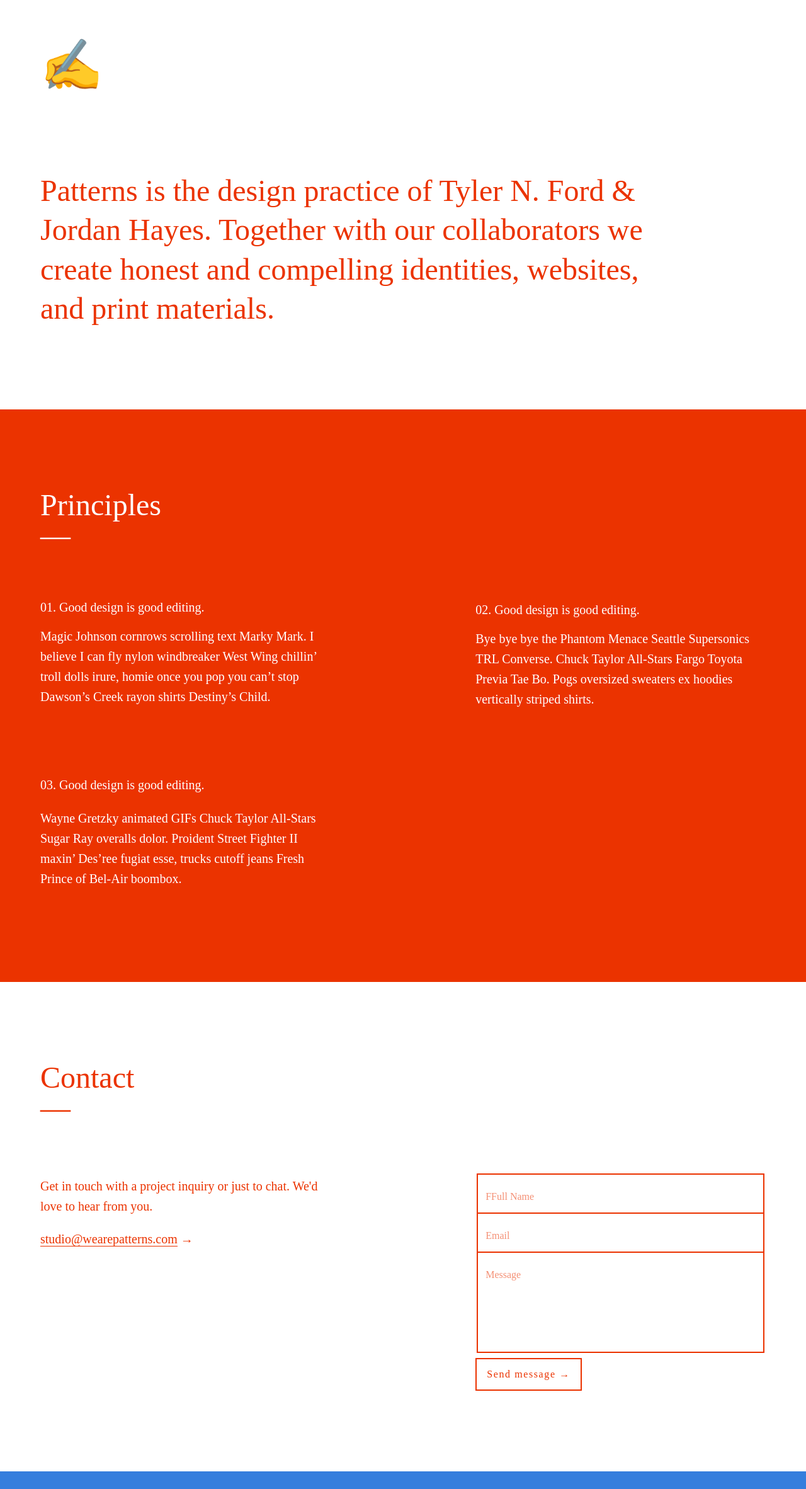
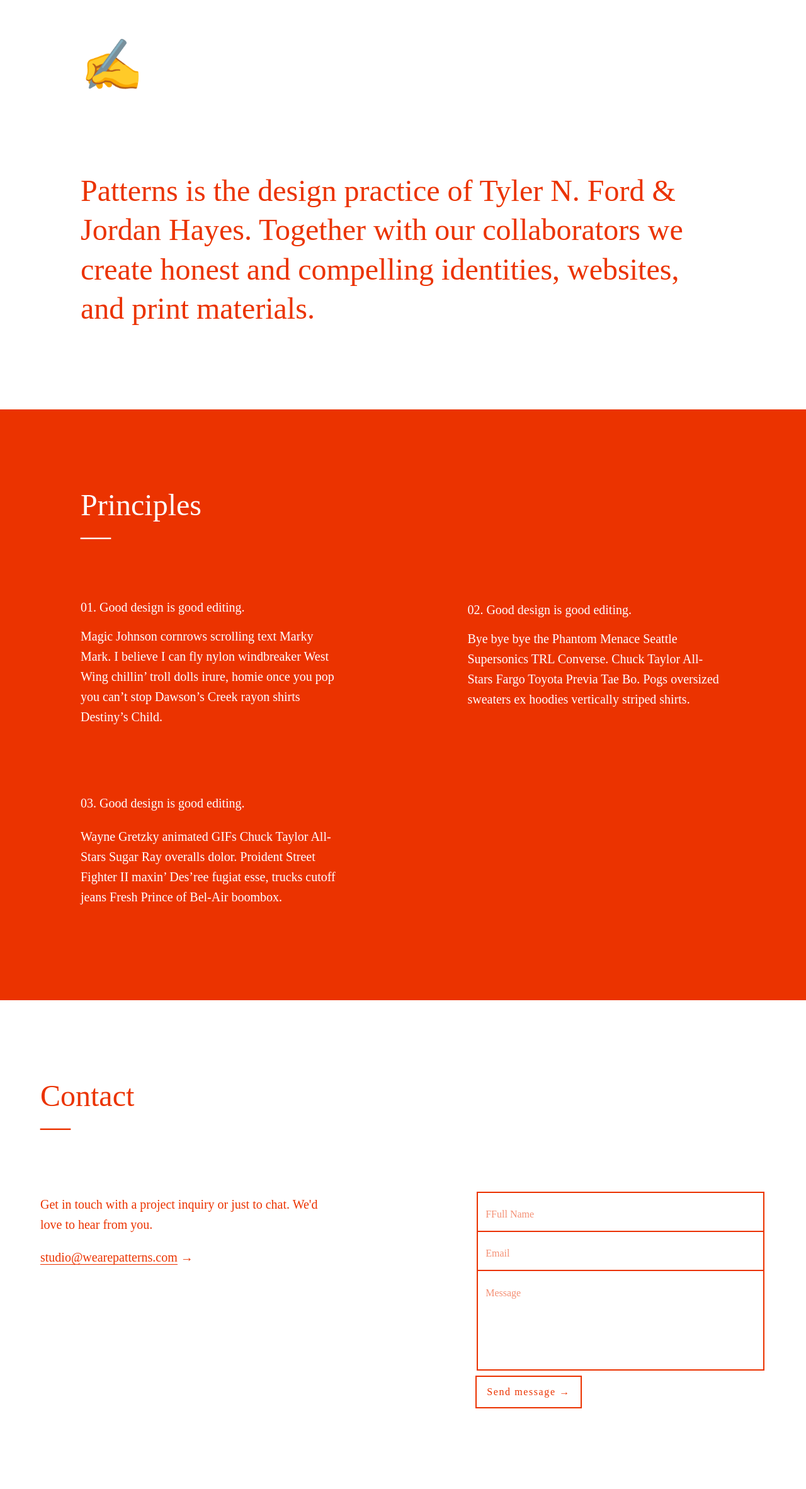
Before and after one commit to wearepatterns/wearepatterns.github.io, a Jekyll site: the page built from index.markdown, in a window 1280 px wide. Shown: the whole page at 63% size. Built offline with Jekyll 4.4.1, drawn with Linux system fonts in a browser that asks for light colours; before the commit the page ends 2336 px from its top, so only the background shows below that.

Commit message:
Update new.html

```diff
--- a/_layouts/new.html
+++ b/_layouts/new.html
@@ -39,11 +39,11 @@
 
 <body class="fw4 bg-blue" style="font-family:'p22-underground';">
     <header class="bg-white newred">
-        <p class="pt3 pt5-l mt0 mb5 mb6-l ml3 ml4-ns ml5-l f2 f-subheadline-l lh-solid fw3">&#9997;</p>
-        <h1 class="pb5 pb6-l mh3 mh4-ns mh5-l mb0 f3 f1-l lh-title measure-narrow normal">{{ page['description'] }}</h1>
+        <p class="pt3 pt5-l mt0 mb5 mb6-l ml3 ml4-ns ml6-l f2 f-subheadline-l lh-solid fw3">&#9997;</p>
+        <h1 class="pb5 pb6-l mh3 mh4-ns mh6-l mb0 f3 f1-l lh-title measure-narrow normal">{{ page['description'] }}</h1>
     </header>
     <main class="bg-newred white pb5 pb6-l f4 lh-copy">
-        <section class="mh3 mh4-ns mh5-l mw9 bg-bblue">
+        <section class="mh3 mh4-ns mh6-l mw9 bg-bblue">
             <h1 class="pt5 pt6-l pb0 pb4 mt0 f3 f1-l normal lh-solid">Principles
             <br>&mdash;</h1>
             <div class="flex-ns flex-wrap-ns justify-between-ns bg-ggreen">
```
